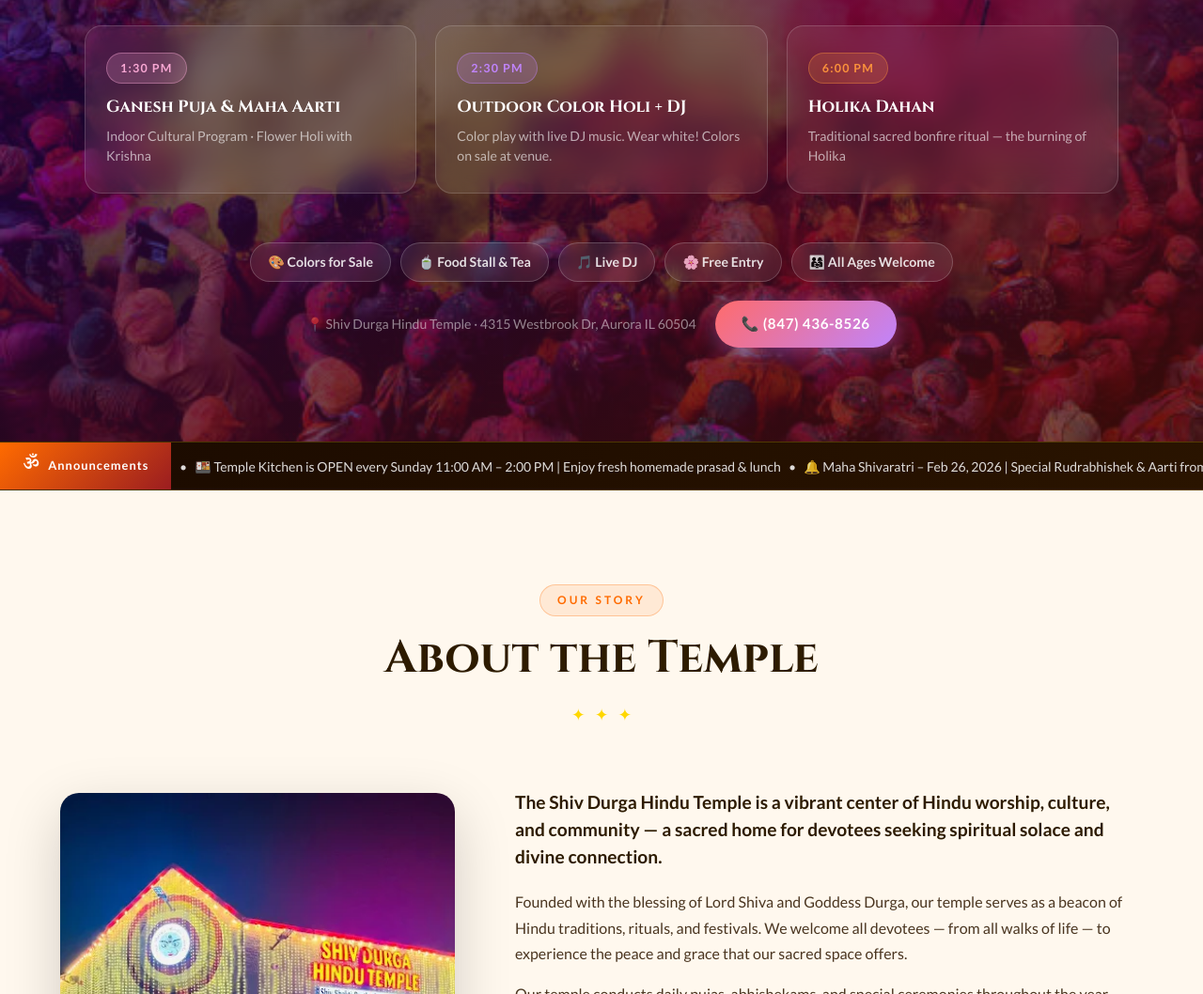
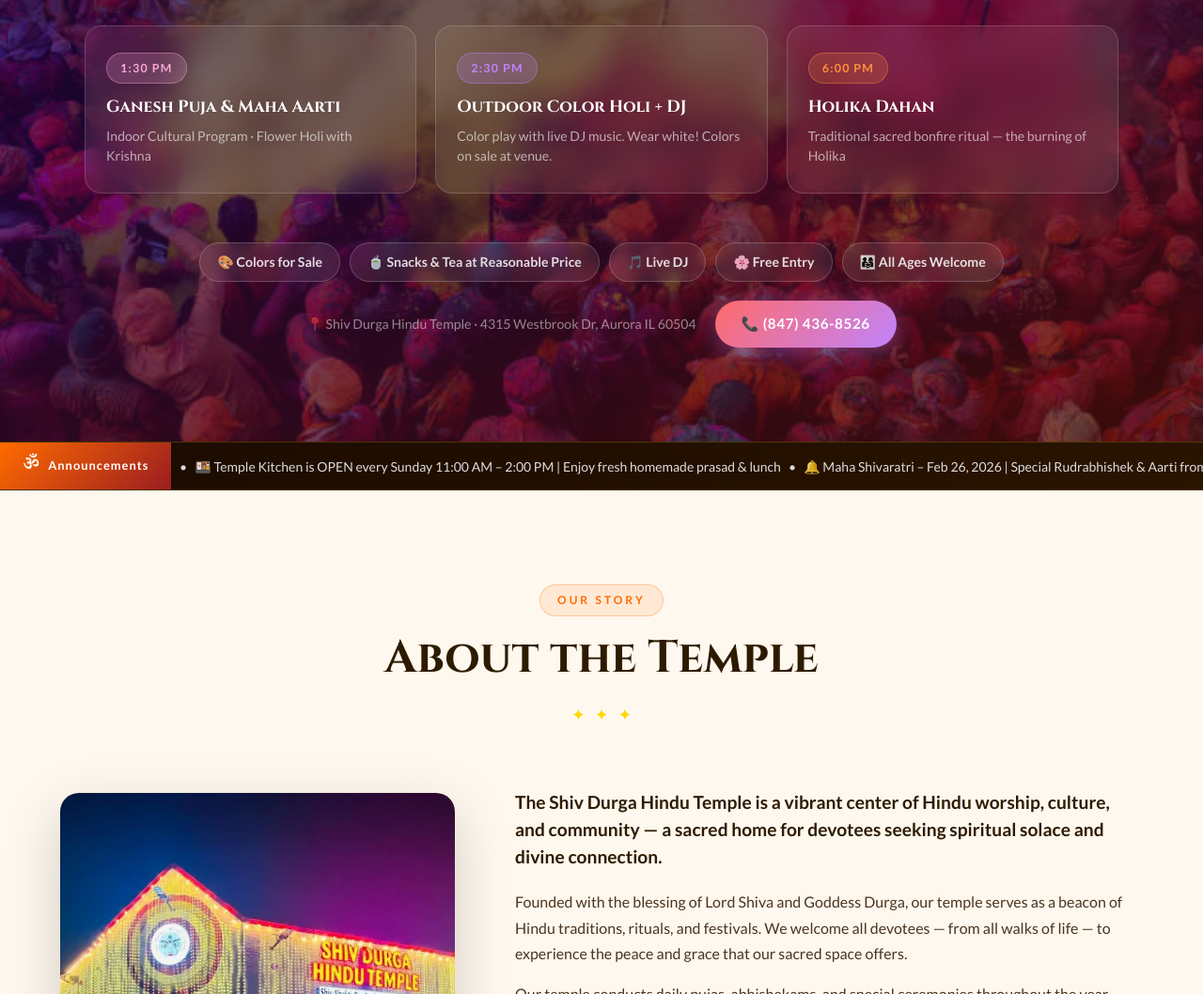
Before and after one commit to sandeepchugh2632/shiv-durga-temple, a plain HTML site: page index.html in a window 1280 px wide. Shown: the part 1445-2503 px from the top of the page at 94% size. Drawn offline with Linux system fonts and the light colour scheme.

Commit message:
Update Holi chip: Food Stall & Tea -> Snacks & Tea at Reasonable Price

```diff
--- a/index.html
+++ b/index.html
@@ -267,7 +267,7 @@
       <div class="holi-bottom">
         <div class="holi-chips-row">
           <span class="holi-chip">🎨 Colors for Sale</span>
-          <span class="holi-chip">🍵 Food Stall &amp; Tea</span>
+          <span class="holi-chip">🍵 Snacks &amp; Tea at Reasonable Price</span>
           <span class="holi-chip">🎵 Live DJ</span>
           <span class="holi-chip">🌸 Free Entry</span>
           <span class="holi-chip">👨‍👩‍👧 All Ages Welcome</span>
```
